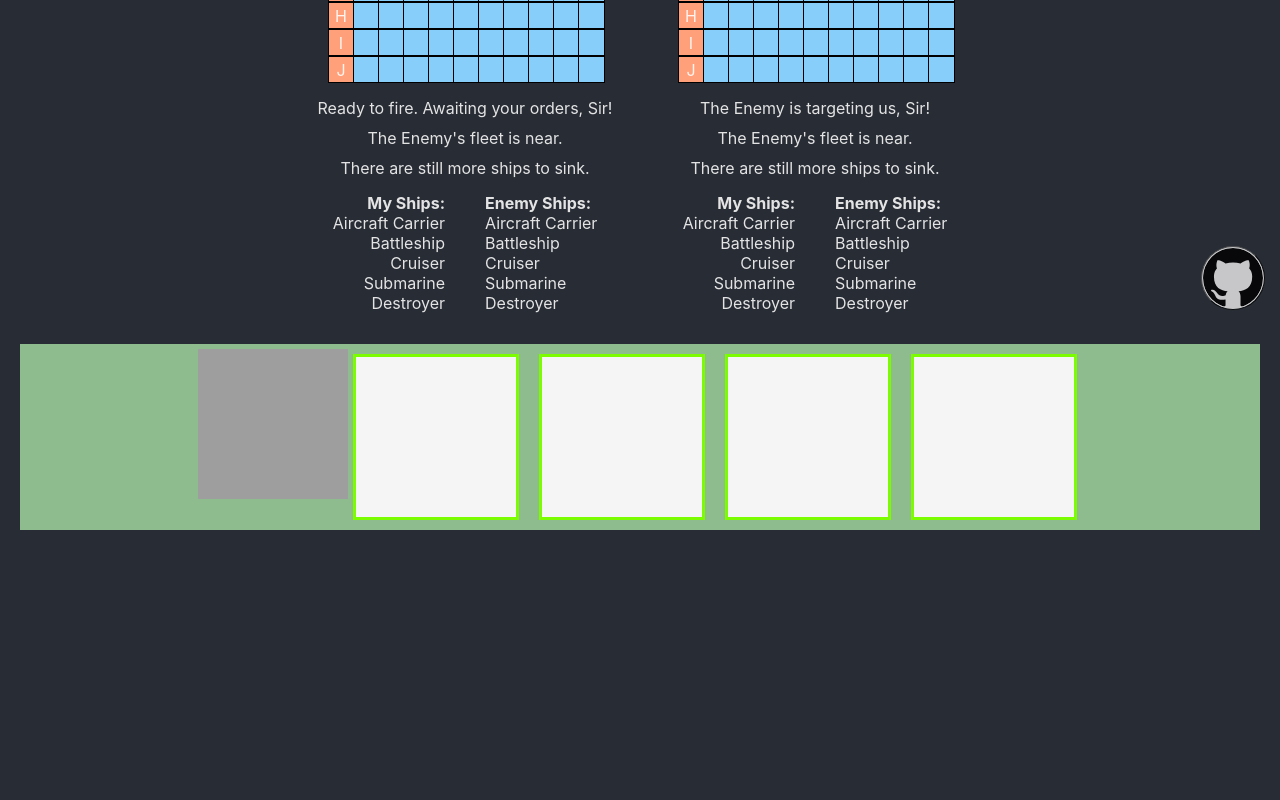
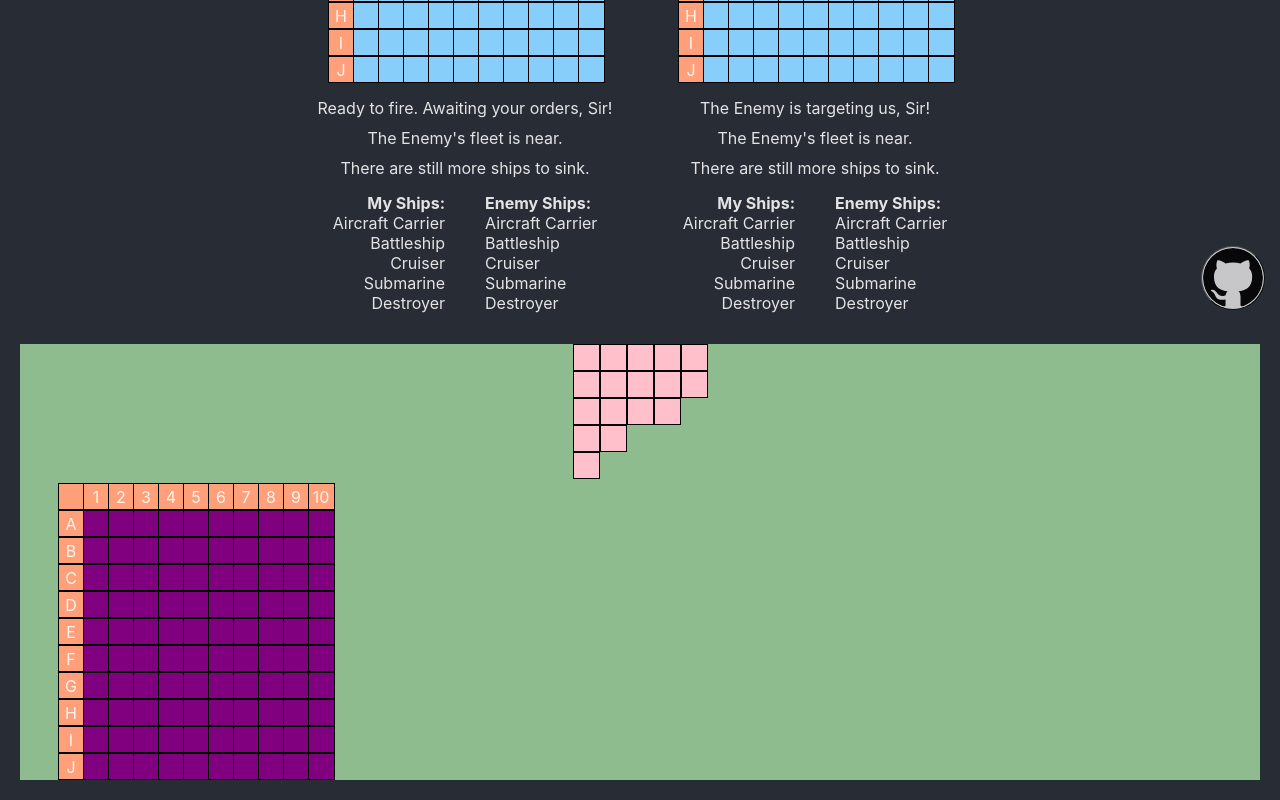
Before and after one commit to thomHayner/battleship-mini-app, a React (Create React App) app: page / in a window 1280 px wide. Shown: the part 474-1274 px from the top of the page. Before the commit the page ends 1024 px from the top, so only its background shows below. Built offline with nearby package versions, Linux system fonts and the light colour scheme; grey boxes are pictures that could not be loaded.

Commit message:
code: working for 1 single square, need refs for each board square

```diff
--- a/src/Components/PiecePicker.js
+++ b/src/Components/PiecePicker.js
@@ -1,47 +1,74 @@
 import React from "react";
 import './piecePicker.css';
+import '../App.css';
+import Square from "./Elements/Square";
 
 class DragDiv extends React.Component {
   constructor(props) {
     super(props);
     this.state = {
-      dragId: 0,
-      dragClass: 'fill',
-      dropClass: 'empty',
-      dragging: false,
-      dragCounter: 1,
-      inDropZone: false,
-      fill: document.querySelector('.fill'),
-      empties: document.querySelectorAll('.empty'),
+      currentShipRef: React.createRef(),
+      shipsArr: [ [1,1,1,1,1], [2,2,2,2], [3,3,3], [4,4,4], [5,5] ],
+      board: [
+          ["","1","2","3","4","5","6","7","8","9","10",],
+          ["A",-2,-2,-2,-2,-2,-2,-2,-2,-2,-2],
+          ["B",-2,-2,-2,-2,-2,-2,-2,-2,-2,-2],
+          ["C",-2,-2,-2,-2,-2,-2,-2,-2,-2,-2],
+          ["D",-2,-2,-2,-2,-2,-2,-2,-2,-2,-2],
+          ["E",-2,-2,-2,-2,-2,-2,-2,-2,-2,-2],
+          ["F",-2,-2,-2,-2,-2,-2,-2,-2,-2,-2],
+          ["G",-2,-2,-2,-2,-2,-2,-2,-2,-2,-2],
+          ["H",-2,-2,-2,-2,-2,-2,-2,-2,-2,-2],
+          ["I",-2,-2,-2,-2,-2,-2,-2,-2,-2,-2],
+          ["J",-2,-2,-2,-2,-2,-2,-2,-2,-2,-2],
+        ],
     };
+
+    this.dropRef = React.createRef();
     this.dragRef = React.createRef();
-    this.dropRef = React.createRef();
-    // this.handleDrag = this.handleDrag.bind(this);
-    // this.handleDragStart = this.handleDragStart.bind(this);
-    // this.handleDragEnd = this.handleDragEnd.bind(this);
+
+    // this.currentShipRef = React.createRef();
+
+    this.carrierRef = React.createRef();
+    this.battleshipRef = React.createRef();
+    this.cruiserRef = React.createRef();
+    this.submarineRef = React.createRef();
+    this.destroyerRef = React.createRef();
+
+
+    this.handleDrag = this.handleDrag.bind(this);
+    this.handleDragStart = this.handleDragStart.bind(this);
+    this.handleDragEnd = this.handleDragEnd.bind(this);
     this.handleDragEnter = this.handleDragEnter.bind(this);
     this.handleDragLeave = this.handleDragLeave.bind(this);
     this.handleDragOver = this.handleDragOver.bind(this);
     this.handleDrop = this.handleDrop.bind(this);
   };
 
-  // handleDrag = e => {
-  //   e.preventDefault();
-  //   e.stopPropagation();
-  //   console.log('Drag');
-  // };
+  // Handlers for the piece that is being dragged
+  handleDragStart = e => {
+    console.log('Start');
+    console.log(e.target);
+    // this.currentShipRef = e.target
+    this.setState({ currentShipRef: e.target })
+    // This setTimeout() might help the setState happen more smoothly
+    // (saw this in a tutorial, not 100% sure if that is what it was for)
+    setTimeout(()=>{}, 0)
+    // console.log("currentShipRef ");
+    // console.log(this.currentShipRef);
+    // console.log('Start-Fin');
+  };
 
-  // handleDragStart = e => {
-  //   e.preventDefault();
-  //   e.stopPropagation();
-  //   console.log('Start');
-  // };
+  handleDragEnd = e => {
+    console.log('End')
+  };
 
-  // handleDragEnd = e => {
-  //   e.preventDefault();
-  //   e.stopPropagation();
-  //   console.log('End');
-  // };
+  // // Handlers for the drop-zones
+  handleDrag = e => {
+    // e.preventDefault();
+    // e.stopPropagation();
+    console.log('Drag')
+  };
 
   handleDragEnter = e => {
     e.preventDefault();
@@ -53,105 +80,150 @@ class DragDiv extends React.Component {
     e.preventDefault();
     e.stopPropagation();
     console.log('Leave');
+    // console.log(e);
+    // console.log(e.target);
+    // console.log(e.currentTarget);
   };
 
   handleDragOver = e => {
     e.preventDefault();
     e.stopPropagation();
-    console.log('Over');
+    // console.log('Over');
   };
 
   handleDrop = e => {
     e.preventDefault();
     e.stopPropagation();
+    console.log(e);
+    let parent = e.target;
+    parent.value = -1;
 
-    let parent = e.currentTarget
-    let kiddo = this.dragRef.current
-    let tempDropClass = 'empty';
-    parent.className = tempDropClass
-
-    parent.append(kiddo)
+    let kiddo = this.state.currentShipRef;
+    // console.log(this.currentShipRef);
     console.log('Drop');
+    parent.appendChild(kiddo);
   };
 
   componentDidMount() {
     if (this.dropRef.current) {
-      let div = this.dropRef.current
-      // div.addEventListener('drag', this.handleDrag)
-      // div.addEventListener('dragstart', this.handleDragStart)
-      // div.addEventListener('dragend', this.handleDragEnd)
-      div.addEventListener('dragover', this.handleDragOver)
-      div.addEventListener('dragenter', this.handleDragEnter)
-      div.addEventListener('dragleave', this.handleDragLeave)
-      div.addEventListener('drop', this.handleDrop)
+      let div = this.dropRef.current;
+      div.addEventListener('dragover', this.handleDragOver);
+      div.addEventListener('dragenter', this.handleDragEnter);
+      div.addEventListener('dragleave', this.handleDragLeave);
+      div.addEventListener('drop', this.handleDrop);
     }
-  };
+
+    let ships = document.querySelectorAll('.ship');
+    ships.forEach(ship => {
+      ship.addEventListener('dragstart', this.handleDragStart);
+      ship.addEventListener('dragend', this.handleDragEnd);
+      ship.addEventListener('drag', this.handleDrag);
+    })
+  }
 
   componentWillUnmount() {
     if (this.dropRef.current) {
       let div = this.dropRef.current
-      // div.removeEventListener('drag', this.handleDrag)
-      // div.removeEventListener('dragstart', this.handleDragStart)
-      // div.removeEventListener('dragend', this.handleDragEnd)
       div.removeEventListener('dragover', this.handleDragOver)
       div.removeEventListener('dragenter', this.handleDragEnter)
       div.removeEventListener('dragleave', this.handleDragLeave)
       div.removeEventListener('drop', this.handleDrop)
     }
+    let ships = document.querySelectorAll('.ship');
+    ships.forEach(ship => {
+      ship.removeEventListener('dragstart', this.handleDragStart);
+      ship.removeEventListener('dragend', this.handleDragEnd);
+    })
   };
 
   render() {
     return(
       <div className="main-container">
-        <div className="outer-drop-zone"
+        <div className="outer-drop-zone" >
+
+          <div
+            draggable="true"
+            id="draggable-ship-piece"
+            ref={this.carrierRef}
+            className="ship"
           >
+            <Square value={-1} />
+            <Square value={-1} />
+            <Square value={-1} />
+            <Square value={-1} />
+            <Square value={-1} />
+          </div>
+
           <div
-              id={5}
-              className={this.state.dragClass}
             draggable="true"
-              ref={this.dragRef}
+            ref={this.battleshipRef}
+            className="ship"
+            // onDragStart={e=>this.handleDragStart}
+            // onDrop={e=>this.handleDrop(e)}
           >
+            <Square value={-1} />
+            <Square value={-1} />
+            <Square value={-1} />
+            <Square value={-1} />
           </div>
+
           <div
-            id={1}
-            className="empty"
-            // className={this.state.dropClass}
-            ref={this.dropRef}
-            onDragEnter={e=>this.handleDragEnter(e)}
-            onDragOver={e=>this.handleDragOver(e)}
-            onDragLeave={e=>this.handleDragLeave(e)}
-            onDrop={e=>this.handleDrop(e)}
+            draggable="true"
+            ref={this.cruiserRef}
+            className="ship"
+            // onDragStart={e=>this.handleDragStart}
+            // onDrop={e=>this.handleDrop(e)}
           >
+            <Square value={-1} />
+            <Square value={-1} />
+            <Square value={-1} />
+          </div>
+
+          <div
+            draggable="true"
+            ref={this.submarineRef}
+            className="ship"
+            // onDragStart={e=>this.handleDragStart}
+            // onDrop={e=>this.handleDrop(e)}
+          >
+            <Square value={-1} />
+            <Square value={-1} />
+            <Square value={-1} />
+          </div>
+
+          <div
+            draggable="true"
+            ref={this.destroyerRef}
+            className="ship"
+            // onDragStart={e=>this.handleDragStart}
+            // onDrop={e=>this.handleDrop(e)}
+          >
+            <Square value={-1} />
+            <Square value={-1} />
+          </div>
 
         </div>
-          <div
-            id={2}
-            className="empty"
-            // className={this.state.dropClass}
+
+        <div className="board" >
+          {this.state.board.map( (i, row) =>
+            this.state.board.map( (j, col) => (
+                <Square
+                  key={`PlacementBoard_[${row}, ${col}]ID`}
+                  id={`PlacementBoard_[${row}, ${col}]`}
+                  value={this.state.board[row][col]}
+                  row={row}
+                  col={col}
+                  playerId={0}
+                  ref={this[`[${row},${col}]_ref`]}
                   onDragEnter={e=>this.handleDragEnter(e)}
                   onDragLeave={e=>this.handleDragLeave(e)}
                   onDragOver={e=>this.handleDragOver(e)}
                   onDrop={e=>this.handleDrop(e)}
-          ></div>
-          <div
-            id={3}
-            className="empty"
-            // className={this.state.dropClass}
-            onDragEnter={e=>this.handleDragEnter(e)}
-            onDragLeave={e=>this.handleDragLeave(e)}
-            onDragOver={e=>this.handleDragOver(e)}
-            onDrop={e=>this.handleDrop(e)}
-          ></div>
-          <div
-            id={4}
-            className="empty"
-            // className={this.state.dropClass}
-            onDragEnter={e=>this.handleDragEnter(e)}
-            onDragLeave={e=>this.handleDragLeave(e)}
-            onDragOver={e=>this.handleDragOver(e)}
-            onDrop={e=>this.handleDrop(e)}
-          ></div>
+                />
+            ))
+          )}
         </div>
+
       </div>
     );
   };
```
Lines whose indentation alone changed are shown as unchanged.
